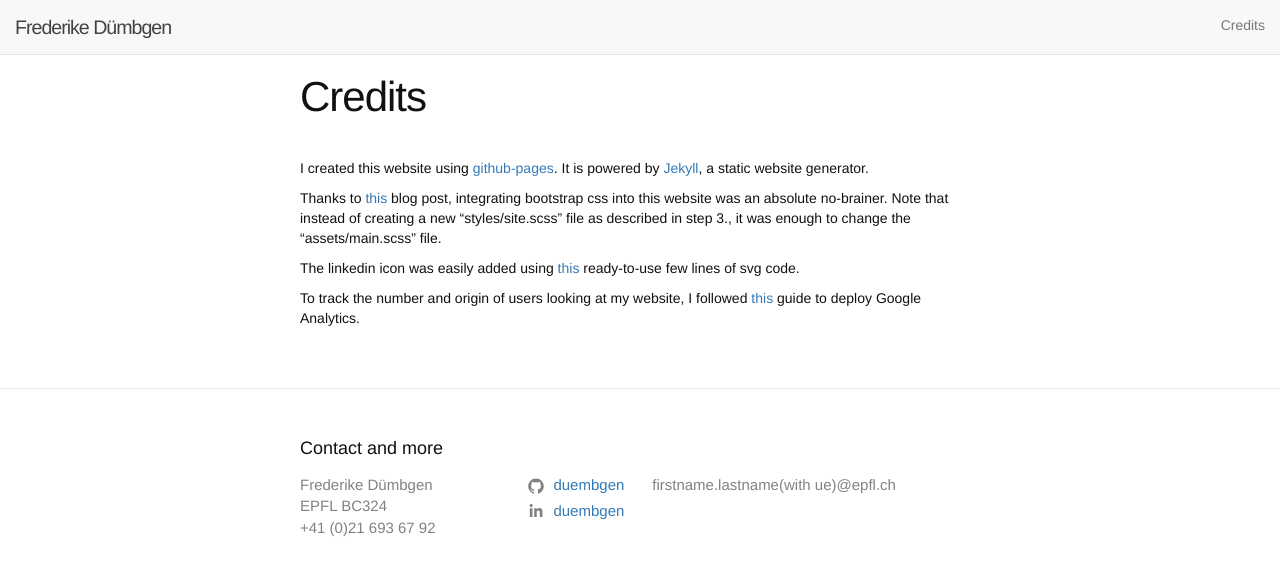
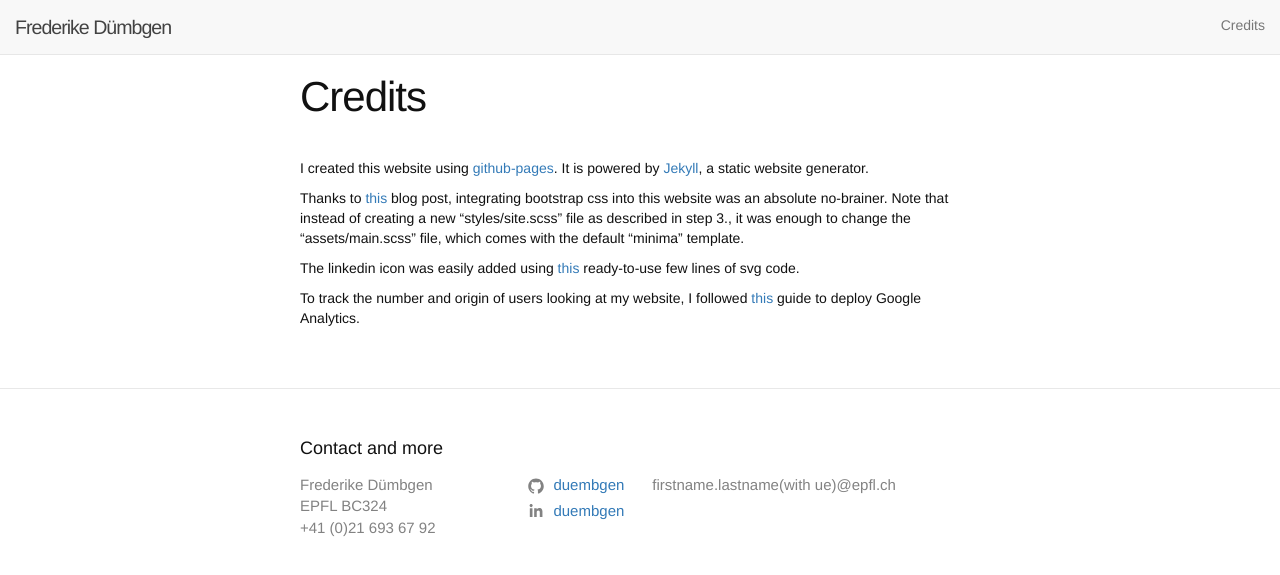
Before and after one commit to duembgen/duembgen.github.io, a Jekyll site: the page built from credits.md, in a window 1280 px wide. Shown: the top 575 px of the page. Built offline with Jekyll 4.4.1, drawn with Linux system fonts in a browser that asks for light colours; nearby versions of some CDN libraries.

Commit message:
Added some info.

```diff
--- a/credits.md
+++ b/credits.md
@@ -6,7 +6,8 @@ permalink: /credits/
 
 I created this website using [github-pages](https://pages.github.com). It is powered by [Jekyll](https://github.com/jekyll/jekyll), a static website generator.
 
-Thanks to [this](http://veithen.github.io/2015/03/26/jekyll-bootstrap.html) blog post, integrating bootstrap css into this website was an absolute no-brainer. Note that instead of creating a new "styles/site.scss" file as described in step 3., it was enough to change the "assets/main.scss" file.
+Thanks to [this](http://veithen.github.io/2015/03/26/jekyll-bootstrap.html) blog post, integrating bootstrap css into this website was an absolute no-brainer. Note that instead of creating a new "styles/site.scss" file as described in step 3., it was enough to change the "assets/main.scss" file,
+which comes with the default "minima" template.
 
 The linkedin icon was easily added using [this](https://gist.github.com/rashivkp/71a56304fecc6def1fa3) ready-to-use few lines of svg code.
 
```
